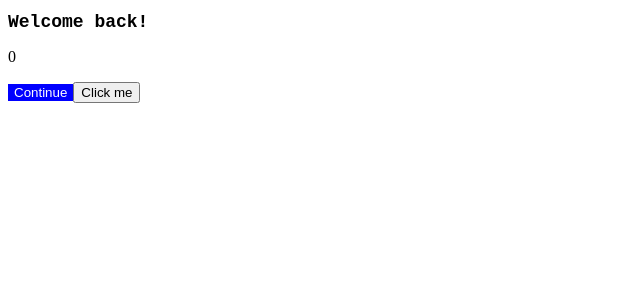
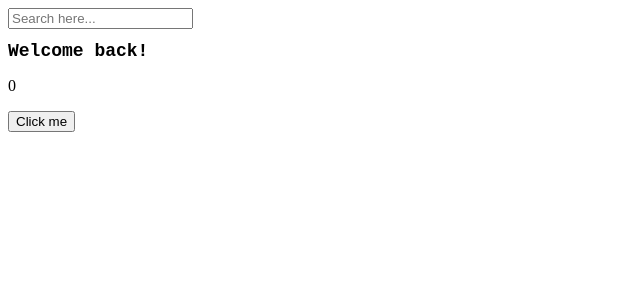
Before and after one commit to myhappyman/react_study, a React (Create React App) app in the folder react-for-beginners/: page / in a window 1280 px wide. Shown: the top 300 px of the page, without its empty margins (0-640 px from the left). Built offline with nearby package versions, Linux system fonts and the light colour scheme.

Commit message:
useEffect를 통해 한번만 동작시킬지 특정 state에 변화가 있을때마다 동작시킬지 등 감시를 통해 제어를 할 수 있게 되었다.

```diff
--- a/react-for-beginners/src/App.js
+++ b/react-for-beginners/src/App.js
@@ -4,17 +4,32 @@ import styles from "./App.module.css";
 
 function App() {
   const [counter, setCounter] = useState(0);
-  const onClick = ()=> setCounter(cur => cur + 1);
-  console.log("App called");
+  const [keyword, setKeyword] = useState("");
+  const onClick = () => setCounter(cur => cur + 1);
+  const onChange = (event) => setKeyword(event.target.value);
+  // console.log("App called");
   const iRunOnlyOnce = () => {
-    console.log("App i Run only once");
+    console.log("I run only once.");
   }
-  useEffect(iRunOnlyOnce, []);
+  useEffect(iRunOnlyOnce, []); //페이지가 로드되었을때 iRunOnlyOnce라는 함수만 한번 동작한다.
+  useEffect(()=>{ //keyword state에 변화가 발생할때만 동작한다.
+    if(keyword !== "" && keyword.length > 6){
+      console.log("I run when 'keyword' changes");
+    }
+  }, [keyword]);
+  useEffect(()=>{ //keyword state에 변화가 발생할때만 동작한다.
+    console.log("I run when 'counter' changes");
+  }, [counter]);
+
+  useEffect(()=>{ //keyword, counter state에 변화가 발생하면 동작한다.
+    console.log("I run when 'counter' & 'keyword' changes");
+  }, [counter, keyword]);
   return (
     <div>
+      <input type="text" onChange={onChange} value={keyword} placeholder="Search here..." />
       <h1 className={styles.title}>Welcome back!</h1>
       <p>{counter}</p>
-      <Button text="Continue" />
+
       <button onClick={onClick}>Click me</button>
     </div>
   );
```
Also changed, not shown: react-for-beginners/notice.txt.
